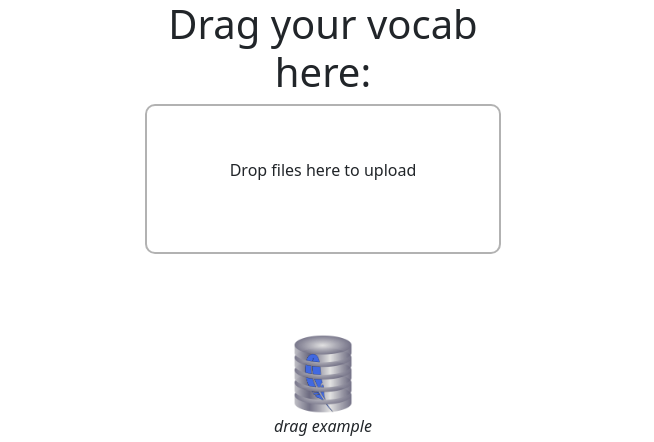
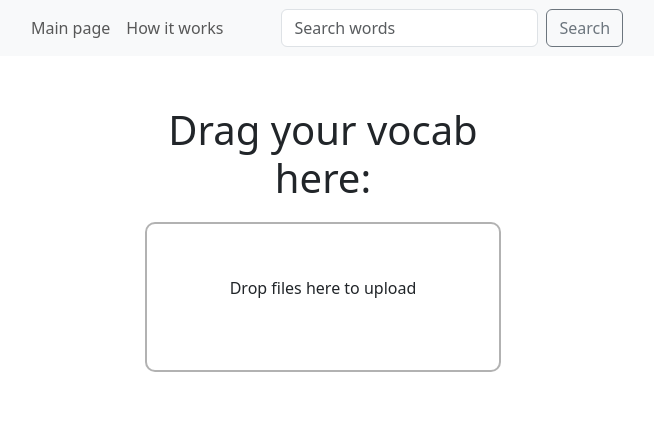
Before and after one commit to Tititun/vocbuilder, a Django app: template vocab/templates/vocab/main.html in a window 1280 px wide. Shown: the top 442 px of the page, without its empty margins (317-971 px from the left). Run offline with Django 5.2, Linux system fonts and the light colour scheme; the template is opened without the code that fills it, so the values that code supplies are empty; parts of the project's set-up code (start-up, migrations or seed data) failed here and were passed over; some libraries are stand-ins or nearby versions.

Commit message:
navbar styles

```diff
--- a/vocab/static/vocab/css/vocab.css
+++ b/vocab/static/vocab/css/vocab.css
@@ -108,3 +108,29 @@
 .spinner-border {
 
 }
+
+#no_results {
+    margin-top: 100px;
+    display: none;
+}
+
+#main_header {
+    margin-top: 50px;
+    margin-bottom: 20px;
+}
+
+#tools label {
+    display: inline;
+}
+
+#export_button {
+    margin-bottom: 10px;
+}
+
+.modal-content .btn-close {
+    margin: 0;
+}
+
+.progress_counter:last-child {
+    margin-bottom: 100px;
+}
--- a/vocab/templates/vocab/base.html
+++ b/vocab/templates/vocab/base.html
@@ -14,6 +14,26 @@
     </title>
 </head>
 <body>
+    <nav class="navbar navbar-expand-lg navbar-light bg-light">
+      <div class="container-fluid d-flex justify-content-center">
+          <ul class="navbar-nav">
+              {% if not is_main %}
+              <li class="nav-item">
+                  <a class="nav-link" href="{% url 'vocab:index' %}">Main page</a>
+              </li>
+              {% endif %}
+              <li class="nav-item">
+                  <a class="nav-link" href="#">How it works</a>
+              </li>
+          </ul>
+          {% if not is_main %}
+          <form id="search" class="d-flex">
+              <input id="search_field" class="form-control me-2" type="search" placeholder="Search words">
+              <button class="btn btn-outline-secondary" type="submit">Search</button>
+          </form>
+          {% endif %}
+      </div>
+    </nav>
     {% block content %}
     {% endblock %}
     <script src="{% static '/vocab/js/bootstrap.bundle.min.js' %}" integrity="sha384-YvpcrYf0tY3lHB60NNkmXc5s9fDVZLESaAA55NDzOxhy9GkcIdslK1eN7N6jIeHz" crossorigin="anonymous"></script>
--- a/vocab/templates/vocab/main.html
+++ b/vocab/templates/vocab/main.html
@@ -13,7 +13,7 @@ Kindle Vocab
     <div class="col-4">
     </div>
     <div class="col-4">
-        <h1 class="text-center">Drag your vocab here:</h1>
+        <h1 id="main_header" class="text-center">Drag your vocab here:</h1>
         <form action="{% url 'vocab:index' %}" class="dropzone" id="dropzone-main" method="post" enctype="multipart/form-data">
             {% csrf_token %}
         </form>
```
